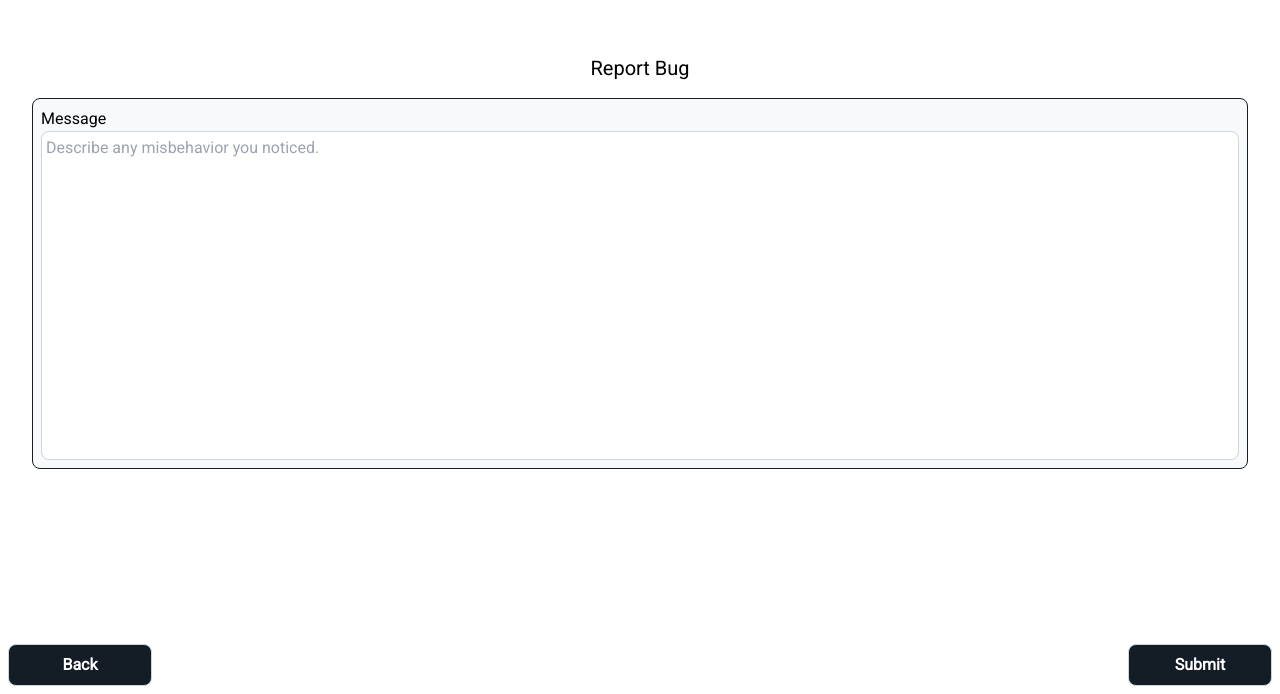
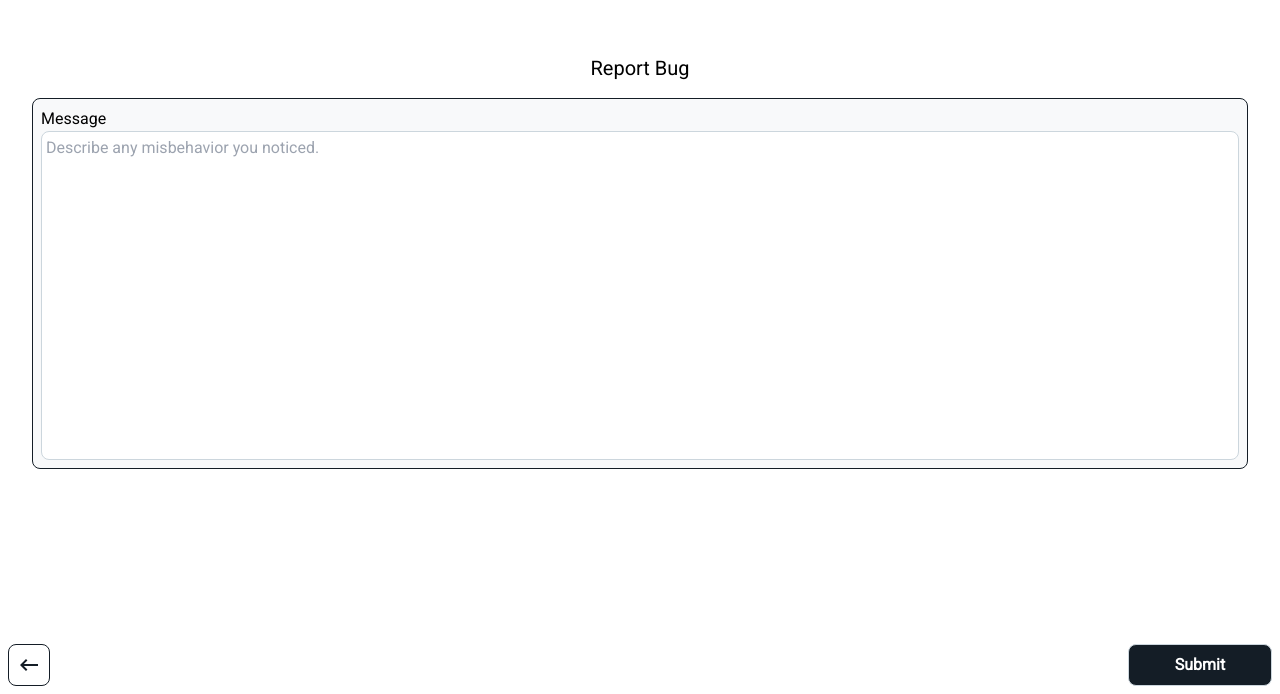
Before and after one commit to nilsfs7/fsmeet-frontend, a Next.js app: page /feedback/bugs in a window 1280 px wide. Shown: the part 106-800 px from the top of the page. Built offline with nearby package versions, Linux system fonts and the light colour scheme; no server answers.

Commit message:
feedback: replace back button by action button, improve layouts

```diff
--- a/pages/feedback/bugs.tsx
+++ b/pages/feedback/bugs.tsx
@@ -4,9 +4,12 @@ import TextButton from '@/components/common/TextButton';
 import TextInputLarge from '@/components/common/TextInputLarge';
 import router from 'next/router';
 import { getSession } from 'next-auth/react';
-import { routeFeedbackThankyou } from '@/types/consts/routes';
+import { routeFeedback, routeFeedbackThankyou } from '@/types/consts/routes';
 import ErrorMessage from '@/components/ErrorMessage';
 import Navigation from '@/components/Navigation';
+import Link from 'next/link';
+import { Action } from '@/types/enums/action';
+import ActionButton from '@/components/common/ActionButton';
 
 const ReportBug: NextPage = (props: any) => {
   const session = props.session;
@@ -53,16 +56,15 @@ const ReportBug: NextPage = (props: any) => {
             }}
           />
         </div>
+
+        <ErrorMessage message={error} />
       </div>
 
-      <ErrorMessage message={error} />
       <Navigation>
-        <TextButton
-          text="Back"
-          onClick={() => {
-            router.back();
-          }}
-        />
+        <Link href={routeFeedback}>
+          <ActionButton action={Action.BACK} />
+        </Link>
+
         <TextButton text="Submit" onClick={handleSubmitClicked} />
       </Navigation>
     </div>
--- a/pages/feedback/features.tsx
+++ b/pages/feedback/features.tsx
@@ -4,9 +4,12 @@ import TextButton from '@/components/common/TextButton';
 import TextInputLarge from '@/components/common/TextInputLarge';
 import router from 'next/router';
 import { getSession } from 'next-auth/react';
-import { routeFeedbackThankyou } from '@/types/consts/routes';
+import { routeFeedback, routeFeedbackThankyou } from '@/types/consts/routes';
 import ErrorMessage from '@/components/ErrorMessage';
 import Navigation from '@/components/Navigation';
+import Link from 'next/link';
+import { Action } from '@/types/enums/action';
+import ActionButton from '@/components/common/ActionButton';
 
 const ReportBug: NextPage = (props: any) => {
   const session = props.session;
@@ -53,16 +56,15 @@ const ReportBug: NextPage = (props: any) => {
             }}
           />
         </div>
+
         <ErrorMessage message={error} />
       </div>
 
       <Navigation>
-        <TextButton
-          text="Back"
-          onClick={() => {
-            router.back();
-          }}
-        />
+        <Link href={routeFeedback}>
+          <ActionButton action={Action.BACK} />
+        </Link>
+
         <TextButton text="Submit" onClick={handleSubmitClicked} />
       </Navigation>
     </div>
--- a/pages/feedback/general.tsx
+++ b/pages/feedback/general.tsx
@@ -4,9 +4,12 @@ import TextButton from '@/components/common/TextButton';
 import TextInputLarge from '@/components/common/TextInputLarge';
 import router from 'next/router';
 import { getSession } from 'next-auth/react';
-import { routeFeedbackThankyou } from '@/types/consts/routes';
+import { routeFeedback, routeFeedbackThankyou } from '@/types/consts/routes';
 import ErrorMessage from '@/components/ErrorMessage';
 import Navigation from '@/components/Navigation';
+import ActionButton from '@/components/common/ActionButton';
+import Link from 'next/link';
+import { Action } from '@/types/enums/action';
 
 const GeneralFeedback: NextPage = (props: any) => {
   const session = props.session;
@@ -53,16 +56,15 @@ const GeneralFeedback: NextPage = (props: any) => {
             }}
           />
         </div>
+
+        <ErrorMessage message={error} />
       </div>
 
-      <ErrorMessage message={error} />
       <Navigation>
-        <TextButton
-          text="Back"
-          onClick={() => {
-            router.back();
-          }}
-        />
+        <Link href={routeFeedback}>
+          <ActionButton action={Action.BACK} />
+        </Link>
+
         <TextButton text="Submit" onClick={handleSubmitClicked} />
       </Navigation>
     </div>
--- a/pages/feedback/index.tsx
+++ b/pages/feedback/index.tsx
@@ -3,9 +3,9 @@ import TextAndImageButton from '@/components/common/TextAndImageButton';
 import Link from 'next/link';
 import { imgBug, imgFeature, imgFeedback } from '@/types/consts/images';
 import Navigation from '@/components/Navigation';
-import TextButton from '@/components/common/TextButton';
 import { routeHome } from '@/types/consts/routes';
-import router from 'next/router';
+import ActionButton from '@/components/common/ActionButton';
+import { Action } from '@/types/enums/action';
 
 const Feedback: NextPage = () => {
   return (
@@ -29,12 +29,9 @@ const Feedback: NextPage = () => {
       </div>
 
       <Navigation>
-        <TextButton
-          text="Back"
-          onClick={() => {
-            router.back();
-          }}
-        />
+        <Link href={routeHome}>
+          <ActionButton action={Action.BACK} />
+        </Link>
       </Navigation>
     </div>
   );
```
